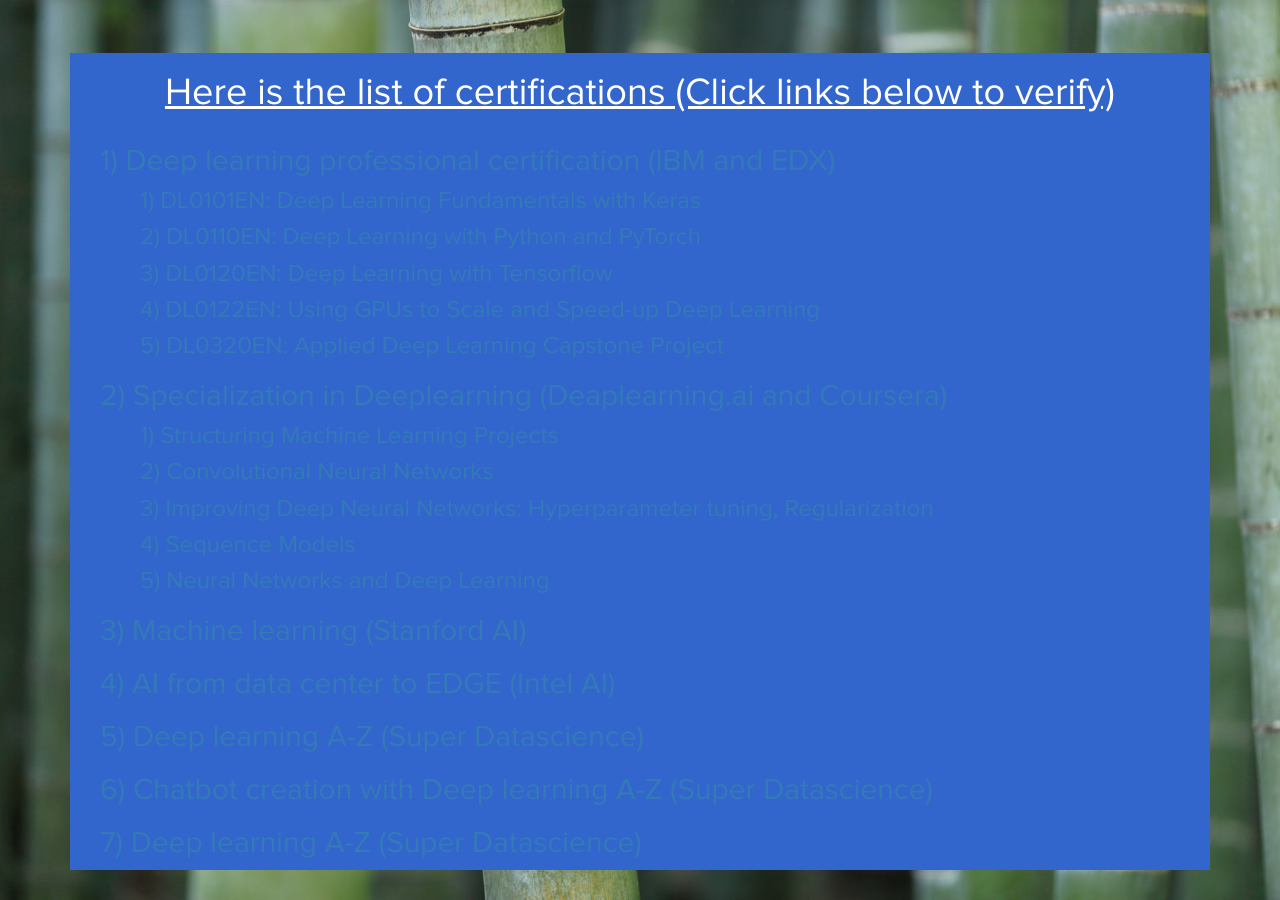
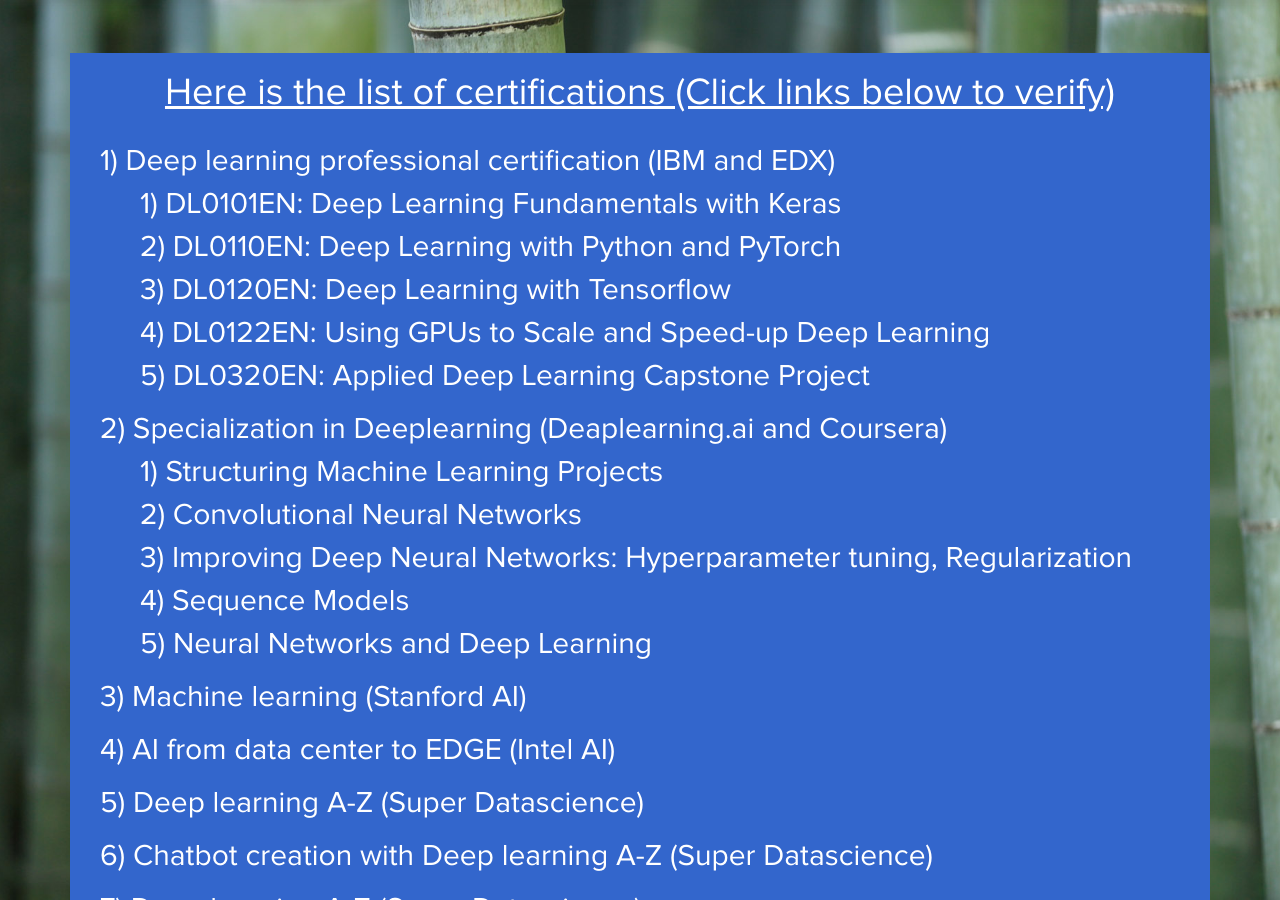
Before and after one commit to Chinmay4285/Chinmay4285.github.io, a Jekyll site: the page certificates.html, which Jekyll copies as it is, in a window 1280 px wide and 900 px high, scrolled down 1041 px. Built offline with Jekyll 4.4.1, drawn with Linux system fonts in a browser that asks for light colours; nearby versions of some CDN libraries; library files that are not in the unit come from our copies.

Commit message:
Update templatemo-blue.css

```diff
--- a/css/templatemo-blue.css
+++ b/css/templatemo-blue.css
@@ -136,6 +136,22 @@
 
 .white {
   color: #fff;
+}
+
+.white1 {
+  color: #fff;
+  font-size: 30px;
+}
+.white1 a{color: #fff;  }
+.white1 a:hover { color: #ff4da6; }
+
+.white1 h4{
+  font-size: 25px;
+
+}
+.white1 h3{
+  font-size: 33px;
+
 }
 
 .about,.skills,
```
